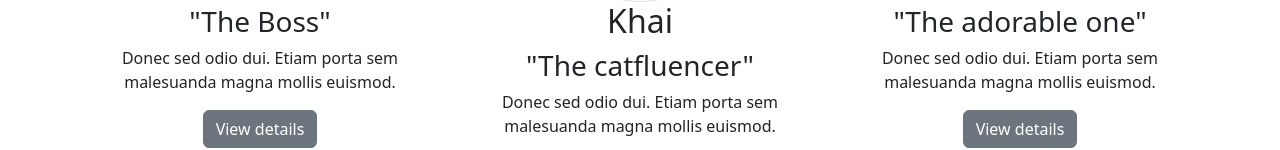
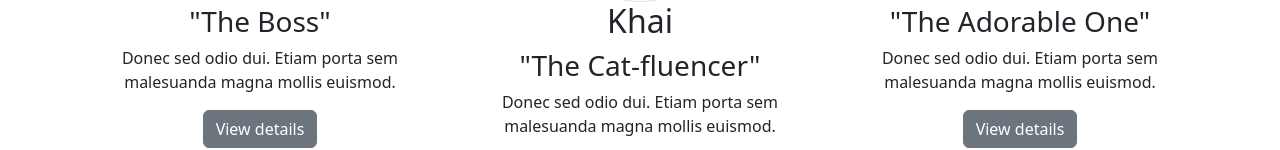
Before and after one commit to hus003-ITvarsity/Module-11-Assessment-1-, a plain HTML site: page index.html in a window 1280 px wide. Shown: the part 780-930 px from the top of the page. Drawn offline with Linux system fonts and the light colour scheme.

Commit message:
Add files via upload

```diff
--- a/index.html
+++ b/index.html
@@ -70,14 +70,14 @@
                     <div class="col-lg-4">
                         <img src="images/khai.jpg" class="img-thumbnail rounded-circle" width="160"/>
                         <h2>Khai</h2>
-                        <h3>"The catfluencer"</h3>
+                        <h3>"The Cat-fluencer"</h3>
                         <p>Donec sed odio dui. Etiam porta sem malesuanda magna mollis euismod.</p>
                         <p><a href="#" class="btn btn-secondary" role="button">View details</a></p>
                     </div>
                     <div class="col-lg-4">
                         <img src="images/lulu.jpg" class="img-thumbnail rounded-circle" width="160"/>
                         <h2>Lulu</h2>
-                        <h3>"The adorable one"</h3>
+                        <h3>"The Adorable One"</h3>
                         <p>Donec sed odio dui. Etiam porta sem malesuanda magna mollis euismod.</p>
                         <p><a href="#" class="btn btn-secondary" role="button">View details</a></p>
                     </div>
```
